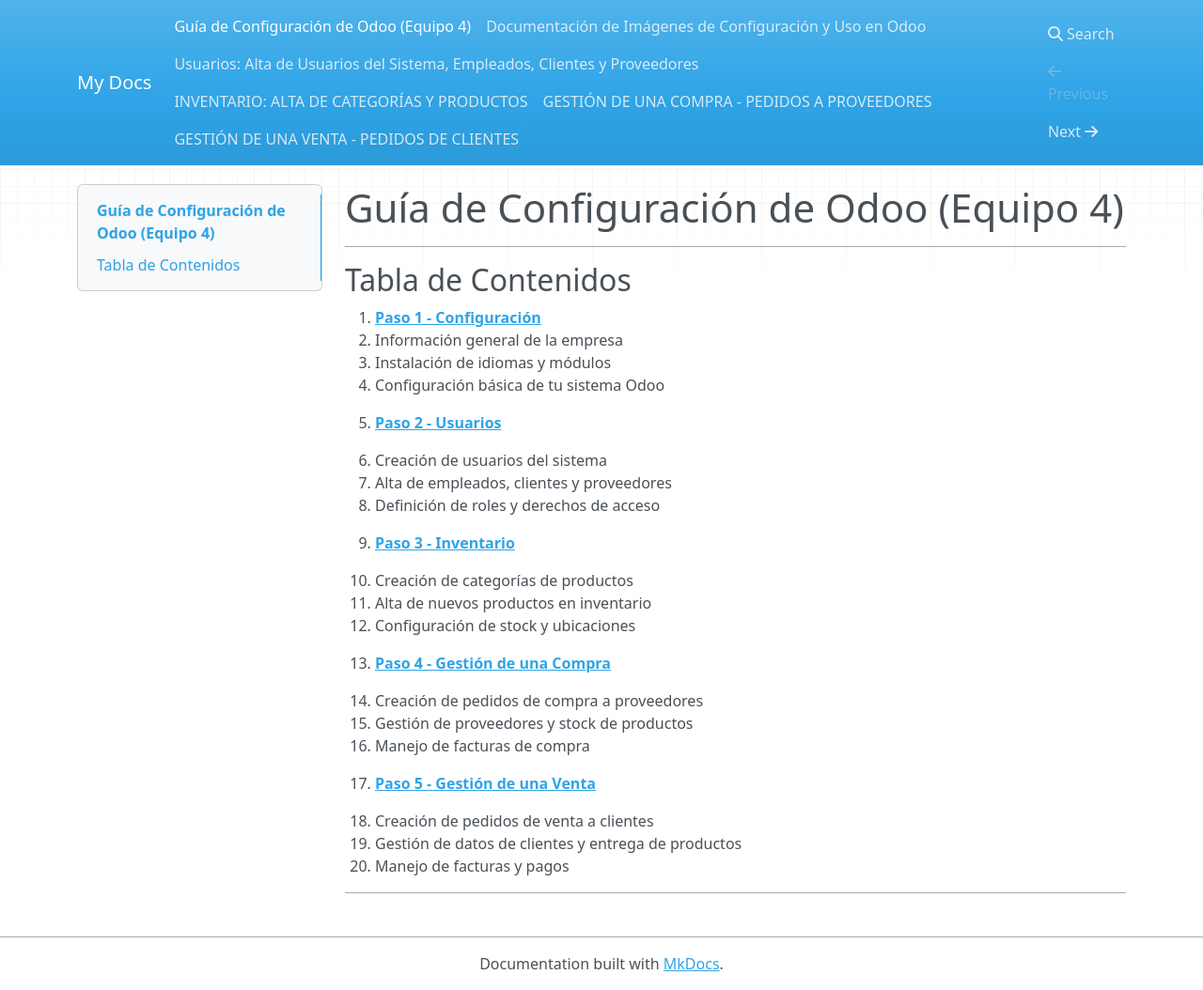
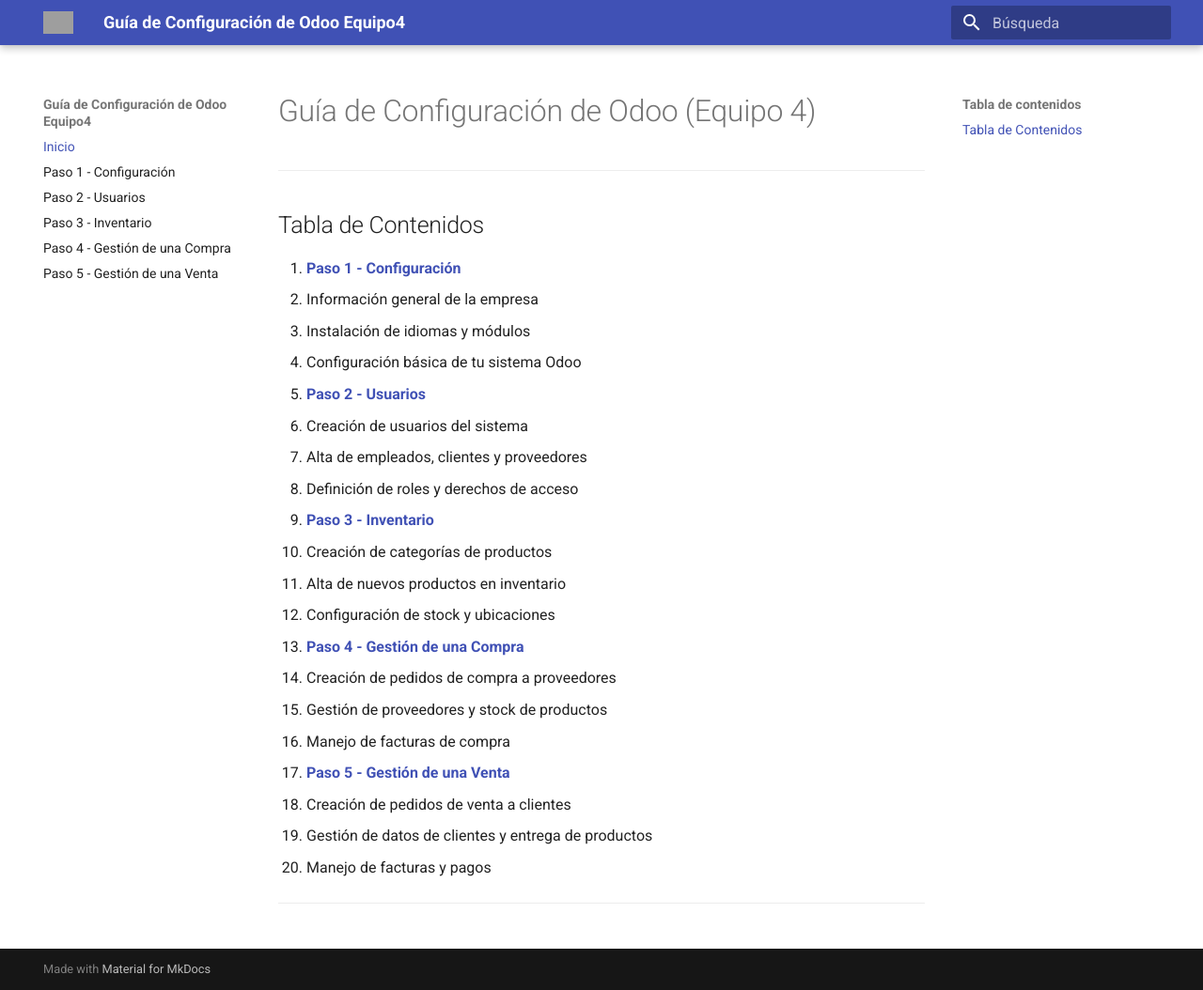
Before and after one commit to Rimsha-Iqbal/ProyectoASIR2-e4, an MkDocs documentation site: the page built from docs/index.md, in a window 1280 px wide and 1054 px high. Shown: the whole window at 94% size. Built offline with MkDocs 1.6.1 and Material for MkDocs 9.7.7, drawn with Linux system fonts in a browser that asks for light colours; nearby versions of some CDN libraries; some web fonts are replaced; grey boxes are pictures that could not be loaded.

Commit message:
creacion

```diff
--- a/mkdocs.yml
+++ b/mkdocs.yml
@@ -1 +1,34 @@
-site_name: My Docs
+site_name: "Guía de Configuración de Odoo Equipo4"
+site_url: "https://rimsha-iqbal.github.io/ProyectoASIR2-e4/"
+theme:
+  theme:
+  name: "material"  # Set the theme to mkdocs-material
+  language: "es"  # Set the language to Spanish
+  palette:
+    primary: "indigo"  # Main color of the theme
+    accent: "deep purple"  # Accent color
+  logo: "images/logo.png"  # Optional logo image (you can leave this empty if you don't have one)
+  font:
+    text: "Roboto"  # Choose text font
+    code: "Monaco"  # Choose code font
+
+nav:
+  - Inicio: index.md
+  - Paso 1 - Configuración: paso1.md
+  - Paso 2 - Usuarios: paso2.md
+  - Paso 3 - Inventario: paso3.md
+  - Paso 4 - Gestión de una Compra: paso4.md
+  - Paso 5 - Gestión de una Venta: paso5.md
+
+description: "Documentación de la configuración y uso de Odoo."
+keywords:
+  - odoo
+  - configuración
+  - empresa
+  - inventario
+  - compras
+  - ventas
+
+markdown_extensions:
+  - toc:
+      permalink: true  # This enables the automatic table of contents with links
```
